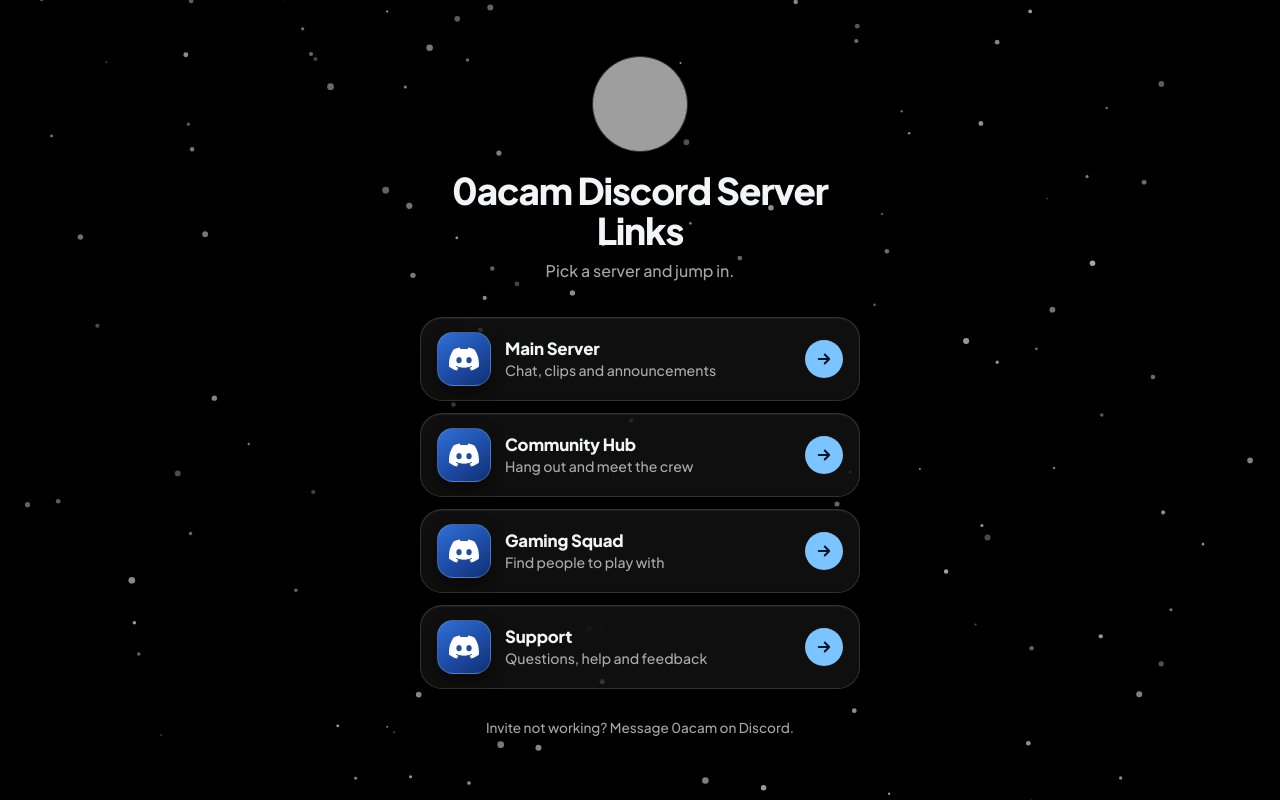
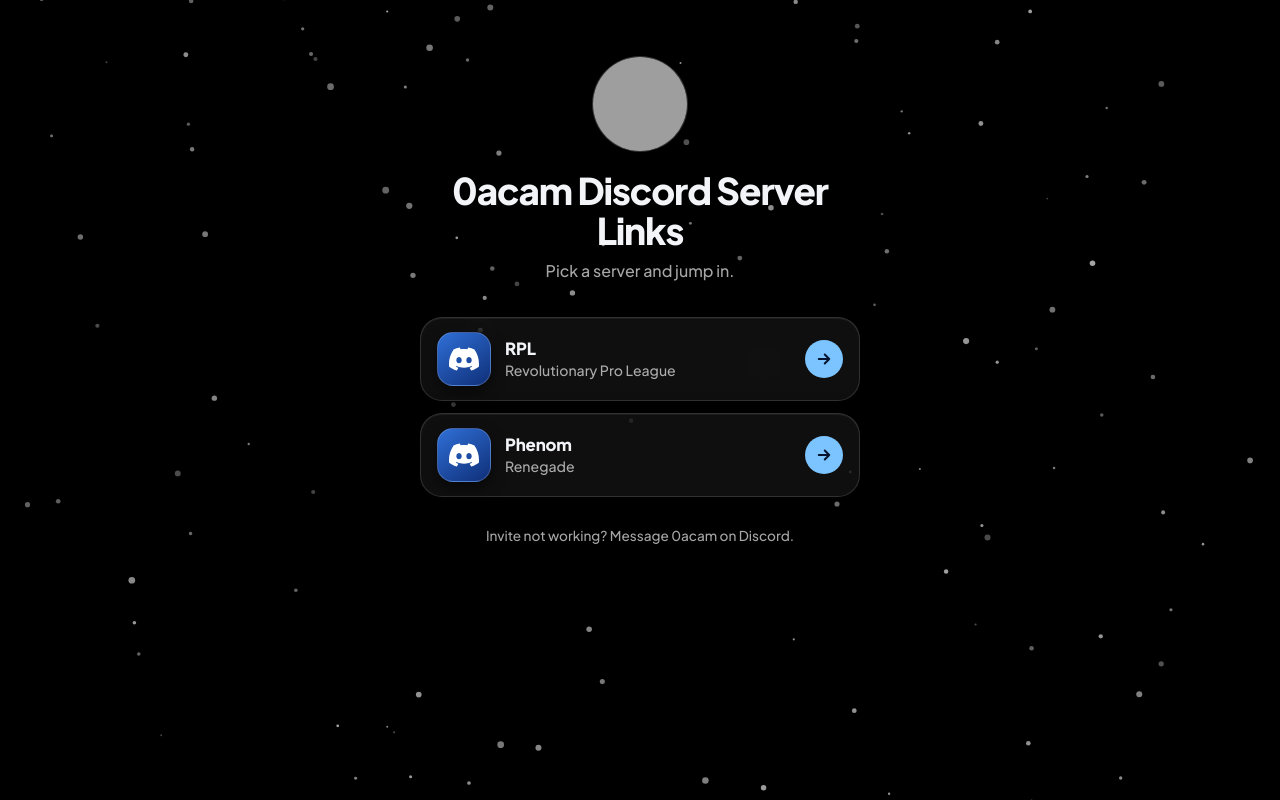
Before and after one commit to 0acam/linktree, a plain HTML site: page index.html in a window 1280 px wide. Drawn offline with Linux system fonts and the light colour scheme; grey boxes are pictures that could not be loaded.

Commit message:
Modify Discord server links in index.html
Updated Discord server links with new URLs and descriptions.

```diff
--- a/index.html
+++ b/index.html
@@ -82,10 +82,10 @@ footer{margin-top:30px; text-align:center; color:var(--soft); font-size:.85rem}
 <script>
 // Edit this list: swap each url for your real invite link.
 const servers = [
-  { name: "Main Server",   desc: "Chat, clips and announcements", url: "https://discord.gg/your-invite" },
-  { name: "Community Hub", desc: "Hang out and meet the crew",    url: "https://discord.gg/your-invite" },
-  { name: "Gaming Squad",  desc: "Find people to play with",      url: "https://discord.gg/your-invite" },
-  { name: "Support",       desc: "Questions, help and feedback",  url: "https://discord.gg/your-invite" }
+  { name: "RPL",   desc: "Revolutionary Pro League", url: "https://discord.gg/revolutionaryproleague" },
+  { name: "Phenom", desc: "Renegade",    url: "https://discord.gg/eG88UruPDA" },
+//  { name: "Gaming Squad",  desc: "Find people to play with",      url: "https://discord.gg/your-invite" },
+//  { name: "Support",       desc: "Questions, help and feedback",  url: "https://discord.gg/your-invite" }
 ];
 const logo = '<svg viewBox="0 0 24 24" aria-hidden="true"><path d="M20.317 4.3698a19.7913 19.7913 0 00-4.8851-1.5152.0741.0741 0 00-.0785.0371c-.211.3753-.4447.8648-.6083 1.2495-1.8447-.2762-3.68-.2762-5.4868 0-.1636-.3933-.4058-.8742-.6177-1.2495a.077.077 0 00-.0785-.037 19.7363 19.7363 0 00-4.8852 1.515.0699.0699 0 00-.0321.0277C.5334 9.0458-.319 13.5799.0992 18.0578a.0824.0824 0 00.0312.0561c2.0528 1.5076 4.0413 2.4228 5.9929 3.0294a.0777.0777 0 00.0842-.0276c.4616-.6304.8731-1.2952 1.226-1.9942a.076.076 0 00-.0416-.1057c-.6528-.2476-1.2743-.5495-1.8722-.8923a.077.077 0 01-.0076-.1277c.1258-.0943.2517-.1923.3718-.2914a.0743.0743 0 01.0776-.0105c3.9278 1.7933 8.18 1.7933 12.0614 0a.0739.0739 0 01.0785.0095c.1202.099.246.1981.3728.2924a.077.077 0 01-.0066.1276 12.2986 12.2986 0 01-1.873.8914.0766.0766 0 00-.0407.1067c.3604.698.7719 1.3628 1.225 1.9932a.076.076 0 00.0842.0286c1.961-.6067 3.9495-1.5219 6.0023-3.0294a.077.077 0 00.0313-.0552c.5004-5.177-.8382-9.6739-3.5485-13.6604a.061.061 0 00-.0312-.0286zM8.02 15.3312c-1.1825 0-2.1569-1.0857-2.1569-2.419 0-1.3332.9555-2.4189 2.157-2.4189 1.2108 0 2.1757 1.0952 2.1568 2.419 0 1.3332-.9555 2.4189-2.1569 2.4189zm7.9748 0c-1.1825 0-2.1569-1.0857-2.1569-2.419 0-1.3332.9554-2.4189 2.1569-2.4189 1.2108 0 2.1757 1.0952 2.1568 2.419 0 1.3332-.946 2.4189-2.1568 2.4189Z"/></svg>';
 const arrow = '<svg viewBox="0 0 24 24" fill="none" stroke="currentColor" stroke-width="2.6" stroke-linecap="round" stroke-linejoin="round" aria-hidden="true"><path d="M5 12h14M13 6l6 6-6 6"/></svg>';
```
